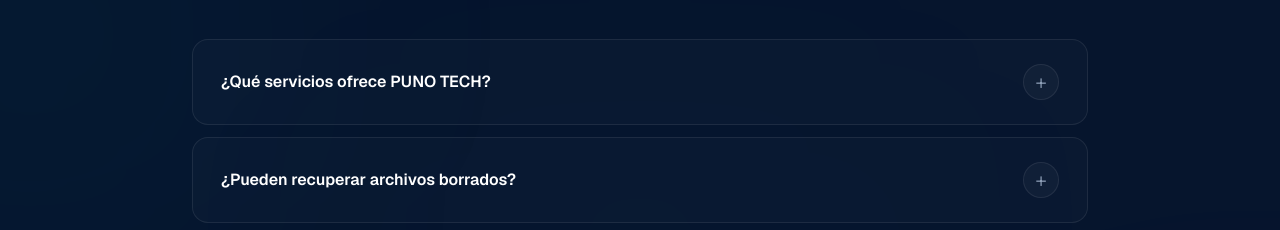
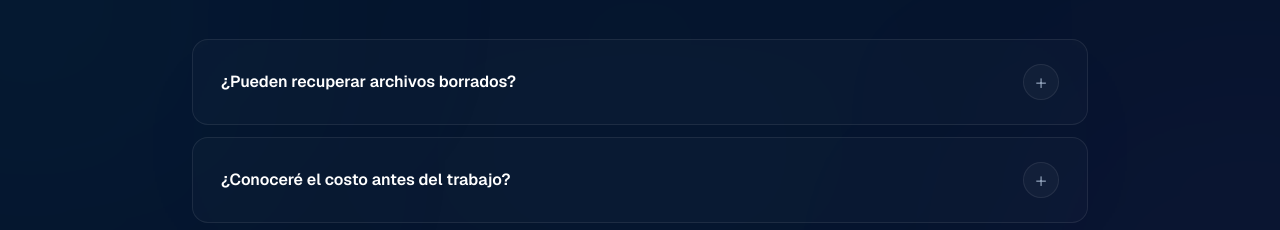
Before and after one commit to joakoguzp/puno-tech, a Next.js app: page / in a window 1280 px wide. Shown: the part 3585-3815 px from the top of the page. Built offline with nearby package versions, Linux system fonts and the light colour scheme.

Commit message:
Improve PUNO TECH content clarity and reduce repetition

```diff
--- a/src/components/sections/FAQ.tsx
+++ b/src/components/sections/FAQ.tsx
@@ -4,52 +4,31 @@
 
 const faqs = [
   {
-    question: "¿Qué servicios ofrece PUNO TECH?",
+    question: "¿Pueden recuperar archivos borrados?",
     answer:
-      "Reparamos y damos mantenimiento a computadoras y laptops; también atendemos impresoras, redes, WiFi y configuración de software. La recuperación de archivos depende del estado del dispositivo.",
+      "Podemos evaluar si es posible según el dispositivo y el estado del almacenamiento; no se puede garantizar la recuperación. Si los archivos son importantes, evita guardar datos nuevos o instalar programas en esa unidad y contáctanos.",
   },
   {
-    question: "¿Pueden recuperar archivos borrados?",
+    question: "¿Conoceré el costo antes del trabajo?",
     answer:
-      "Podemos revisar si es posible recuperar archivos según el dispositivo y el estado del almacenamiento. No se puede garantizar la recuperación en todos los casos. Si perdiste archivos importantes, evita guardar nuevos datos o instalar programas en esa unidad y contáctanos para evaluar el caso.",
-  },
-  {
-    question: "¿Realizan primero un diagnóstico?",
-    answer:
-      "Sí. Revisamos el caso para identificar qué necesita el equipo y explicarte los siguientes pasos antes de intervenir.",
-  },
-  {
-    question: "¿Puedo conocer el costo antes de realizar el servicio?",
-    answer:
-      "Depende de la falla y del trabajo necesario. Te informaremos el costo antes de realizar el servicio, cuando corresponda.",
-  },
-  {
-    question: "¿Atienden a hogares y empresas?",
-    answer:
-      "Sí, atendemos a usuarios particulares, hogares, pequeños negocios y empresas.",
-  },
-  {
-    question: "¿Atienden en Puno?",
-    answer:
-      "Sí, brindamos atención en Puno. Escríbenos para coordinar según el servicio que necesitas.",
+      "El costo depende de la falla y del trabajo necesario. Te explicaremos el alcance y el costo antes de intervenir, cuando corresponda.",
   },
   {
     question: "¿Cuánto demora una reparación?",
     answer:
-      "Depende de la falla, el estado del equipo y las piezas o trabajos necesarios. Te daremos una estimación al revisar el caso.",
+      "Depende de la falla, el estado del equipo y los trabajos necesarios. Te daremos una estimación al evaluar el caso.",
   },
   {
     question: "¿Los servicios tienen garantía?",
     answer:
-      "Si el servicio incluye garantía, te explicaremos sus condiciones y cobertura antes de finalizar el trabajo.",
+      "Cuando un servicio incluya garantía, te explicaremos sus condiciones y cobertura antes de finalizar el trabajo.",
   },
   {
-    question: "¿Qué hago si no sé cuál es el problema?",
+    question: "¿Y si no sé qué le pasa a mi equipo?",
     answer:
-      "Cuéntanos qué ocurre, cuándo empezó y si aparece algún mensaje de error. No necesitas saber la causa técnica.",
+      "No necesitas conocer la causa técnica. Cuéntanos qué ocurre, cuándo empezó y si aparece algún mensaje de error.",
   },
 ];
-
 export default function FAQ() {
   const [openIndex, setOpenIndex] = useState<number | null>(null);
 
```
